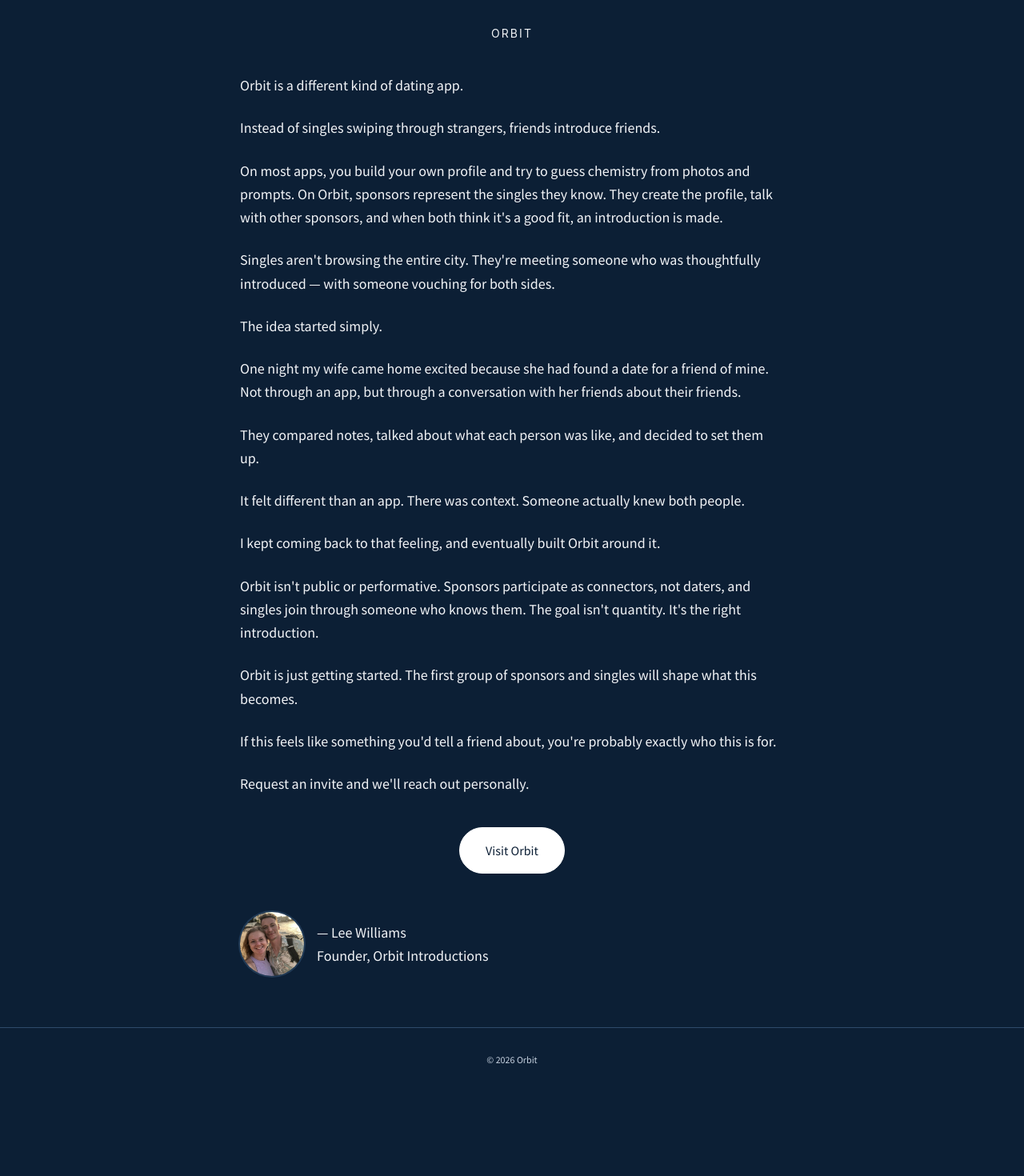
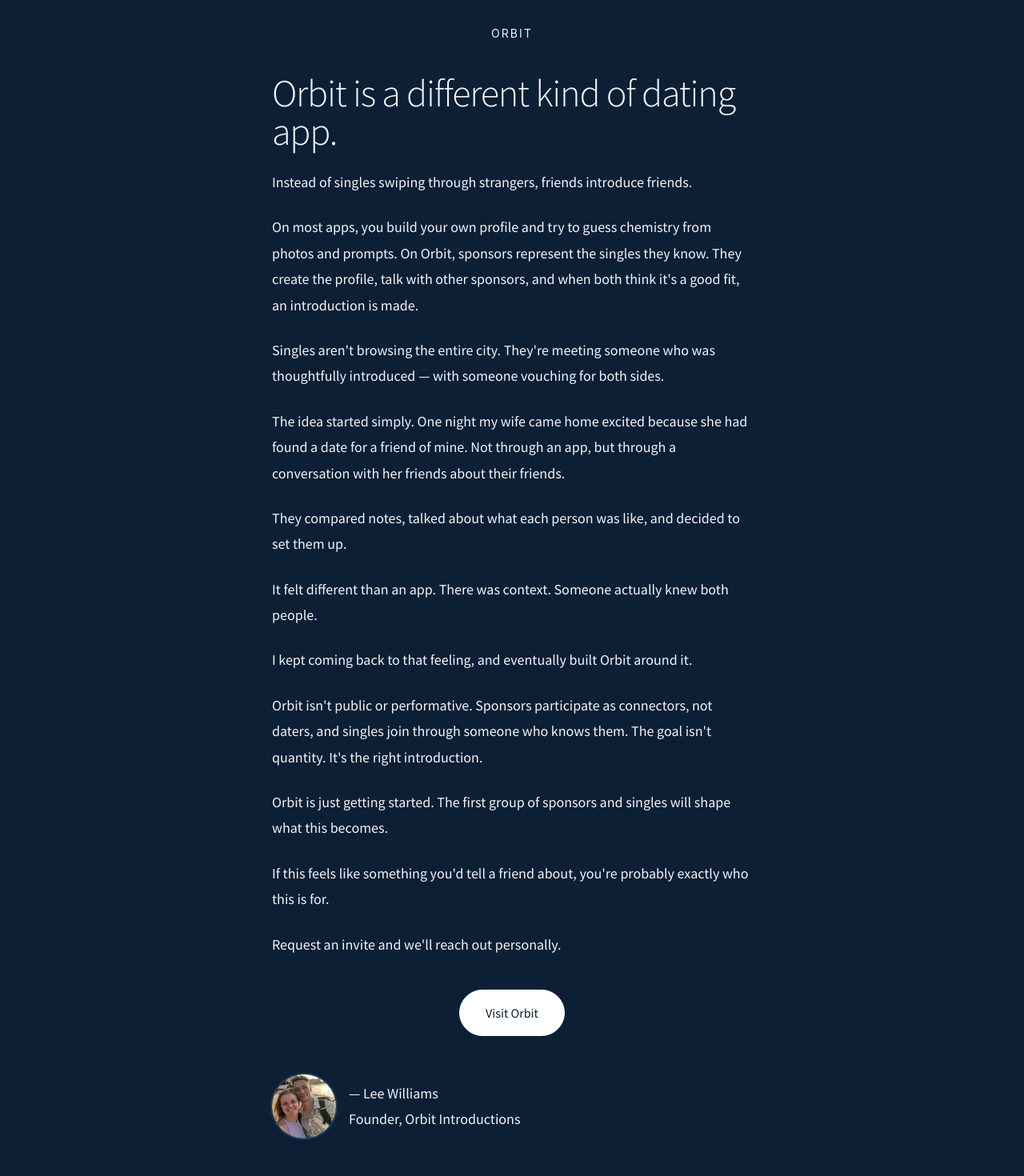
Before and after one commit to leetryscode/orbit_landing_pages, a Next.js app: page / in a window 1280 px wide. Shown: the top 1470 px of the page at 80% size. Before the commit the page ends 1365 px from the top, so only its background shows below. Built offline with nearby package versions, Linux system fonts and the light colour scheme; no server answers.

Commit message:
refine one page

```diff
--- a/src/app/page.tsx
+++ b/src/app/page.tsx
@@ -6,8 +6,7 @@
   "Instead of singles swiping through strangers, friends introduce friends.",
   "On most apps, you build your own profile and try to guess chemistry from photos and prompts. On Orbit, sponsors represent the singles they know. They create the profile, talk with other sponsors, and when both think it's a good fit, an introduction is made.",
   "Singles aren't browsing the entire city. They're meeting someone who was thoughtfully introduced — with someone vouching for both sides.",
-  "The idea started simply.",
-  "One night my wife came home excited because she had found a date for a friend of mine. Not through an app, but through a conversation with her friends about their friends.",
+  "The idea started simply. One night my wife came home excited because she had found a date for a friend of mine. Not through an app, but through a conversation with her friends about their friends.",
   "They compared notes, talked about what each person was like, and decided to set them up.",
   "It felt different than an app. There was context. Someone actually knew both people.",
   "I kept coming back to that feeling, and eventually built Orbit around it.",
@@ -29,8 +28,11 @@
 
       {/* Narrative */}
       <section className="pt-4 pb-16 px-5">
-        <div className="max-w-narrative-lg mx-auto space-y-6 text-lg leading-relaxed text-text-dark font-normal">
-          {NARRATIVE.map((paragraph, i) => (
+        <div className="max-w-narrative-lg mx-auto space-y-6 text-lg leading-[1.8] text-text-dark font-normal">
+          <h1 className="text-3xl sm:text-4xl md:text-5xl font-light tracking-tight text-text-dark leading-tight">
+            Orbit is a different kind of dating app.
+          </h1>
+          {NARRATIVE.slice(1).map((paragraph, i) => (
             <p key={i}>{paragraph}</p>
           ))}
           <div className="flex justify-center pt-4">
--- a/tailwind.config.ts
+++ b/tailwind.config.ts
@@ -37,7 +37,7 @@
       },
       maxWidth: {
         narrative: "34rem",
-        "narrative-lg": "42.5rem", // ~680px for editorial column
+        "narrative-lg": "37.5rem", // 600px for editorial column
       },
       boxShadow: {
         subtle: "0 1px 3px rgba(0, 0, 0, 0.08)",
```
